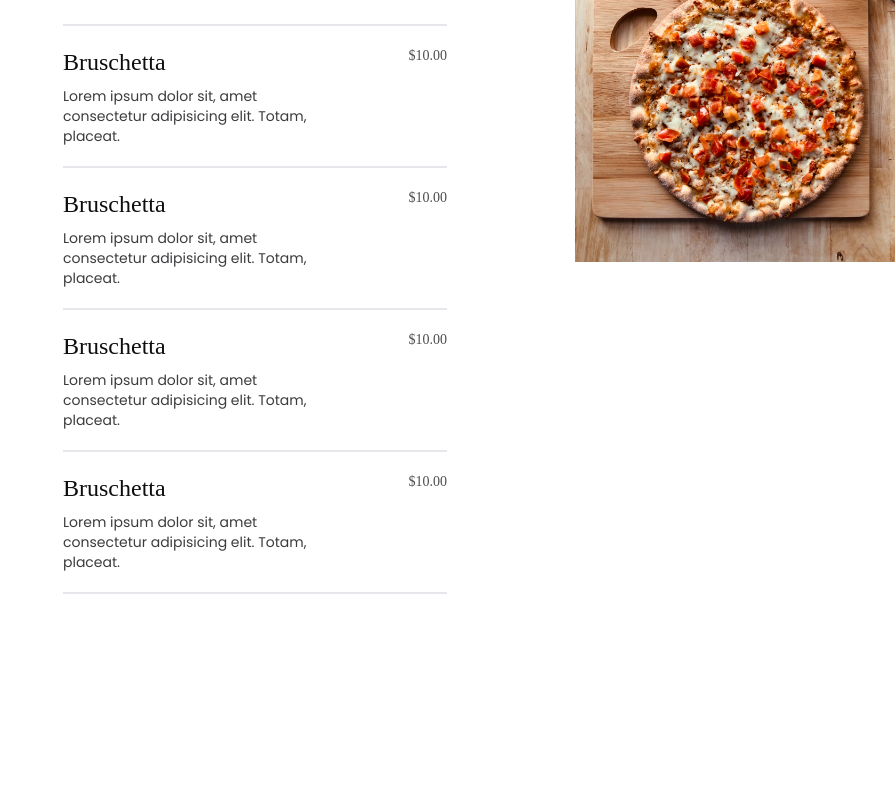
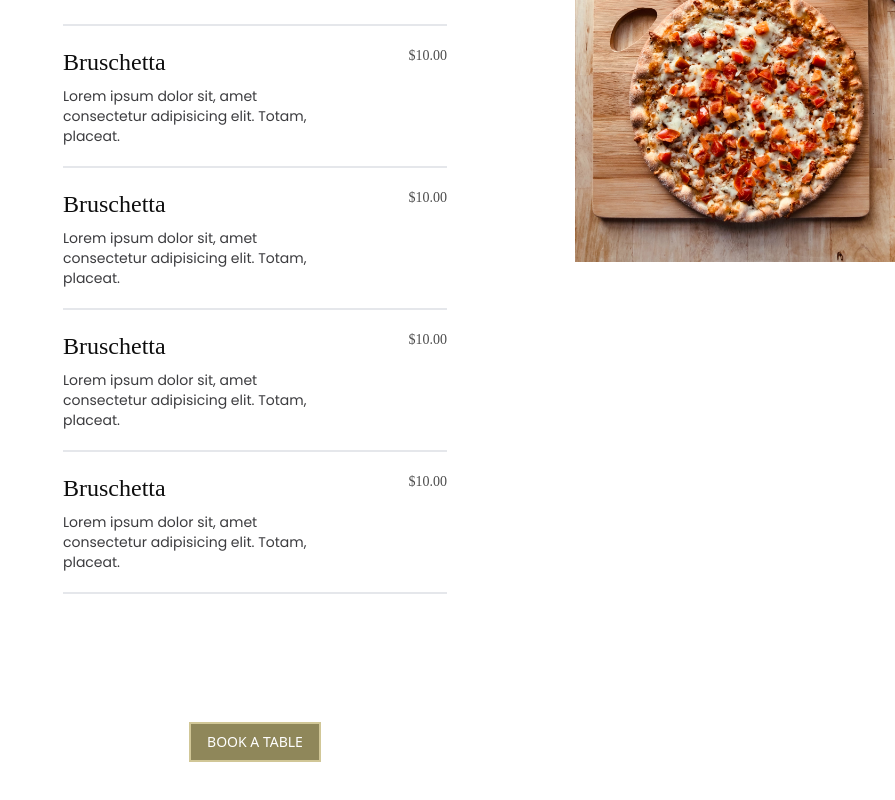
Before and after one commit to luigyy/pizza-restaurant, a React (Vite) app: page / in a window 1280 px wide. Shown: the part 6598-7398 px from the top of the page, without its empty margins (385-1280 px from the left). Built offline with nearby package versions, Linux system fonts and the light colour scheme; a web font is replaced by a local one.

Commit message:
added button to book a table

```diff
--- a/src/pages/MenuSection.tsx
+++ b/src/pages/MenuSection.tsx
@@ -78,6 +78,11 @@ const MenuSection: React.FC<MenuSectionProps> = ({}) => {
         <FoodGroup imgURL="pastaPic.jpg" />
         <FoodGroup imgURL="pizzaPic.jpg" right={true} />
       </div>
+      <div className="flex justify-center mx-auto">
+        <button className="px-4 py-2 bg-[#8f875a] uppercase text-white border-2 text-sm border-[#d1c797]">
+          Book a table
+        </button>
+      </div>
     </div>
   );
 };
```
